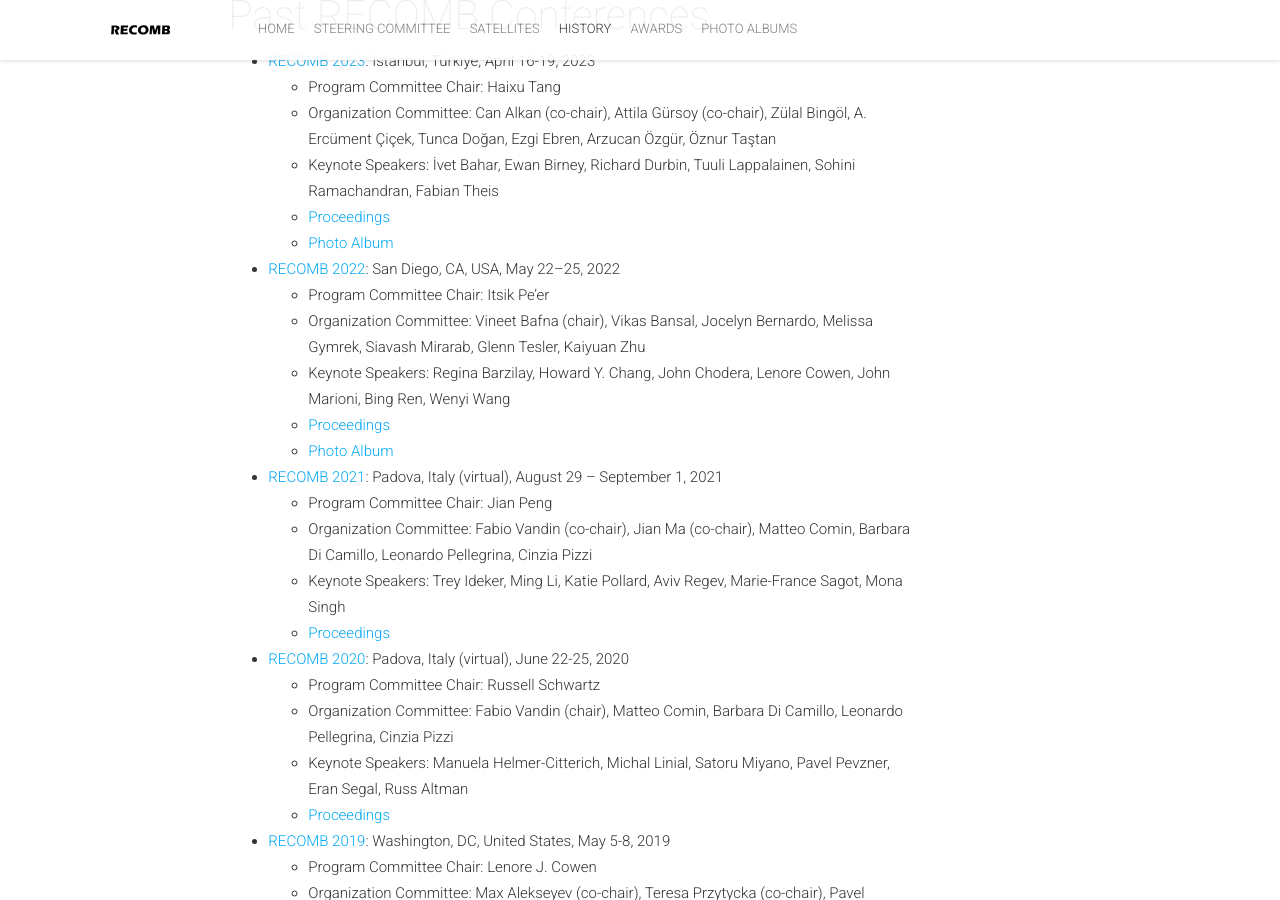
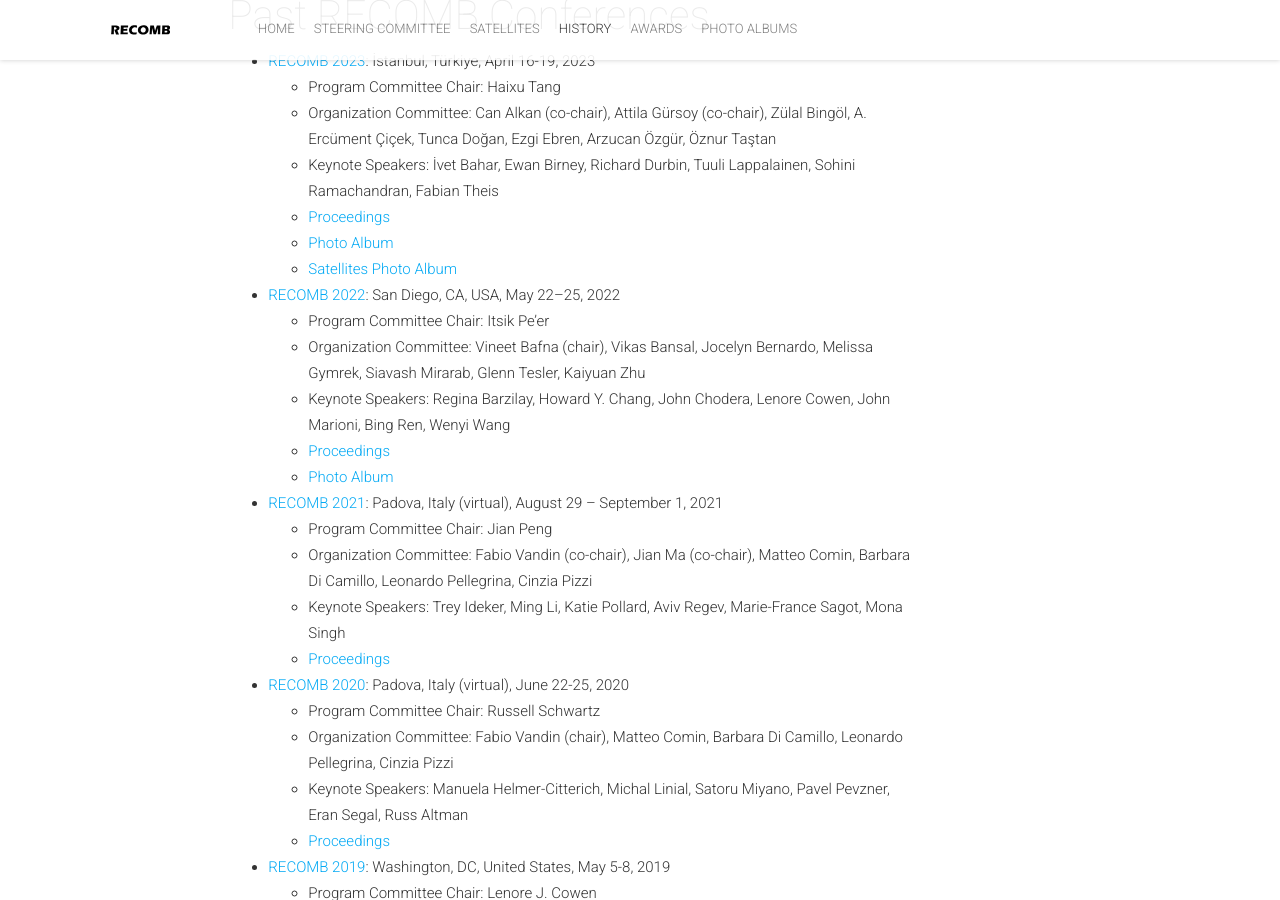
Before and after one commit to recomb-conference/recomb-conference.github.io, a Jekyll site: the page built from history.md, in a window 1280 px wide and 900 px high, scrolled down 1019 px. Built offline with Jekyll 4.4.1, drawn with Linux system fonts in a browser that asks for light colours; nearby versions of some CDN libraries; comment, search, counter and statistics services are not loaded.

Commit message:
2023 albums

```diff
--- a/history.md
+++ b/history.md
@@ -32,7 +32,8 @@ You can watch some previous talks of the conference at our [YouTube channel](htt
    - Organization Committee: Can Alkan (co-chair), Attila Gürsoy (co-chair), Zülal Bingöl, A. Ercüment Çiçek, Tunca Doğan, Ezgi Ebren, Arzucan Özgür, Öznur Taştan
    - Keynote Speakers: İvet Bahar, Ewan Birney, Richard Durbin, Tuuli Lappalainen, Sohini Ramachandran, Fabian Theis
    - [Proceedings](https://link.springer.com/book/10.1007/978-3-031-29119-7){:target="_blank"}
-   - [Photo Album](){:target="_blank"}
+   - [Photo Album](https://photos.app.goo.gl/HF7dvQGMfVDtH8od6){:target="_blank"}
+   - [Satellites Photo Album](https://photos.app.goo.gl/UPb1BNnk8CmEXT9fA){:target="_blank"}
  - [RECOMB 2022](https://recomb-conference.github.io/recomb2022/){:target="_blank"}: San Diego, CA, USA, May 22–25, 2022
    - Program Committee Chair: Itsik Pe'er
    - Organization Committee: Vineet Bafna (chair), Vikas Bansal, Jocelyn Bernardo, Melissa Gymrek, Siavash Mirarab, Glenn Tesler, Kaiyuan Zhu
```
